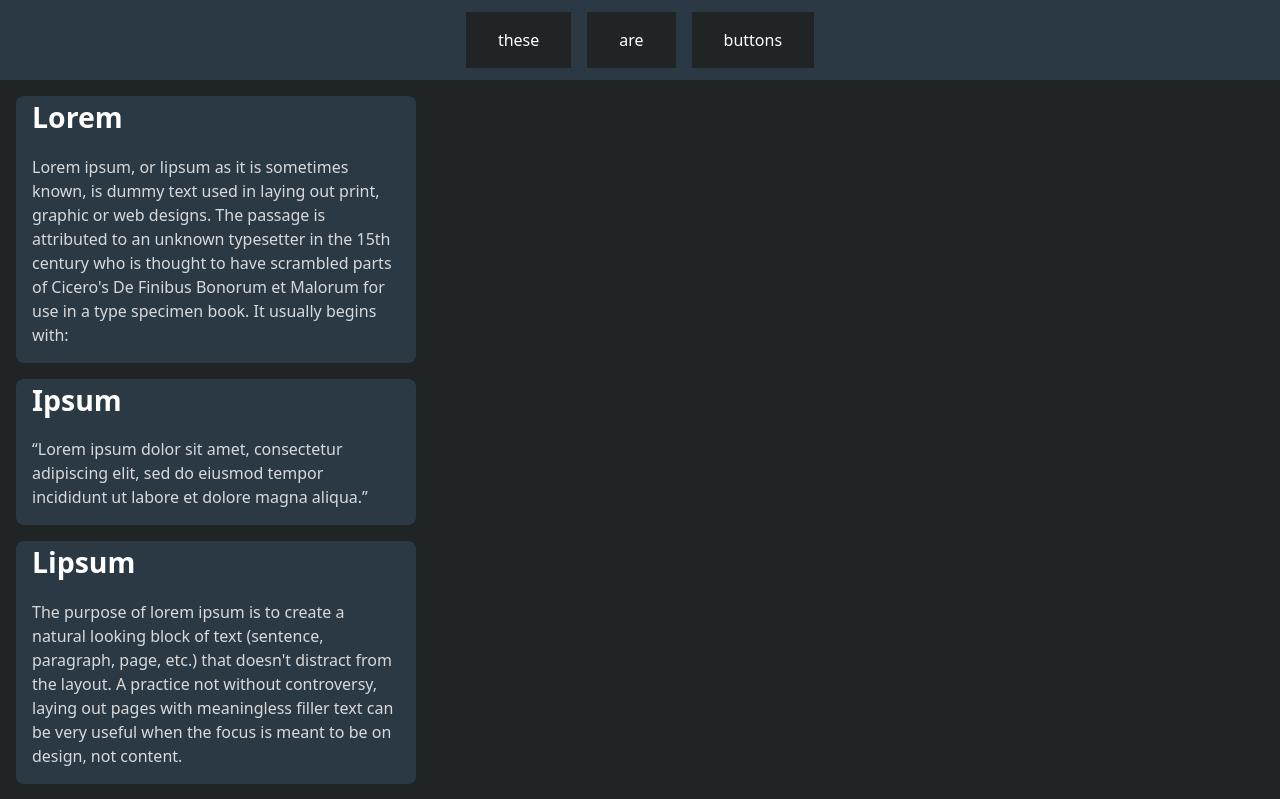
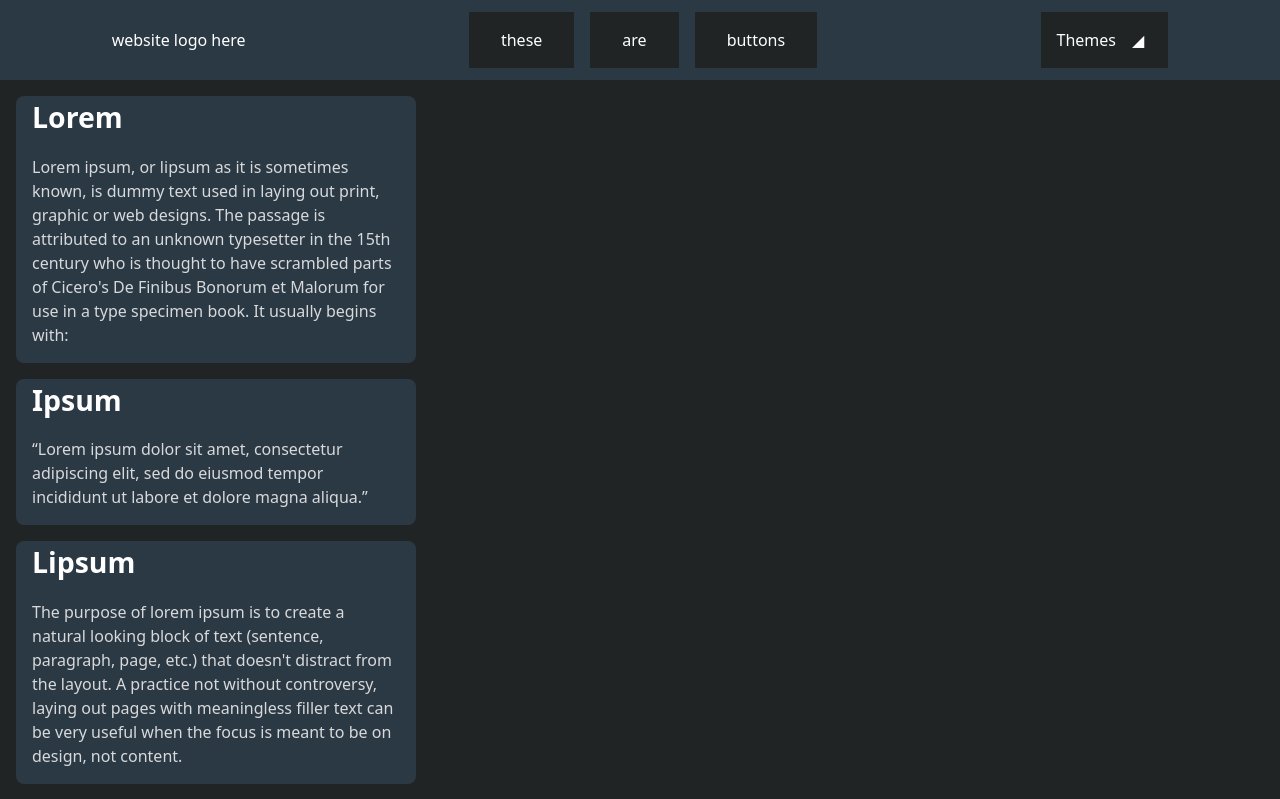
Before and after one commit to tulza/ts-testing, a React (Vite) app: page /#/home in a window 1280 px wide. Shown: the top 799 px of the page. Built offline with nearby package versions, Linux system fonts and the light colour scheme.

Commit message:
init theme menu

```diff
--- a/src/components/Home.tsx
+++ b/src/components/Home.tsx
@@ -1,6 +1,6 @@
 import NavigationBar from "@components/NavigationBar";
 import Card from "@components/Card";
-import { posts } from "@components/data/posts";
+import { posts } from "@/data/posts";
 const Home = () => {
   return (
     <>
--- a/src/components/NavigationBar.tsx
+++ b/src/components/NavigationBar.tsx
@@ -1,6 +1,7 @@
 import clsx from "clsx";
 import { motion } from "framer-motion";
 import { useState } from "react";
+import ThemePickerMenu from "./ThemePickerMenu";
 
 type NavBarProps = {
   className?: string;
@@ -17,17 +18,19 @@ const NavigationBar = ({ className }: NavBarProps) => {
     <div
       className={clsx(
         `${className}`,
-        "flex h-20 w-full items-center justify-center bg-element",
+        "flex h-20 w-full items-center justify-center justify-around bg-element",
       )}
     >
+      <div>website logo here</div>
+      {/* nav buttons */}
       <div
         className="relative flex gap-4"
         onMouseEnter={() => setHover(true)}
         onMouseLeave={() => setHover(false)}
       >
-        <Button set={setBar} text="these" />
-        <Button set={setBar} text="are" />
-        <Button set={setBar} text="buttons" />
+        <NavButton set={setBar} text="these" />
+        <NavButton set={setBar} text="are" />
+        <NavButton set={setBar} text="buttons" />
         <motion.div
           className="absolute bottom-0 z-10 h-0.5 rounded-full bg-white"
           animate={{
@@ -38,6 +41,9 @@ const NavigationBar = ({ className }: NavBarProps) => {
           transition={{ duration: 0.2 }}
         />
       </div>
+      <div>
+        <ThemePickerMenu />
+      </div>
     </div>
   );
 };
@@ -46,7 +52,7 @@ type ButtonProps = {
   text: string;
   set: React.Dispatch<React.SetStateAction<{ width: number; offsetX: number }>>;
 };
-const Button = ({ text, set }: ButtonProps) => {
+const NavButton = ({ text, set }: ButtonProps) => {
   const handleHover = (event: any) => {
     set({ width: event.target.offsetWidth, offsetX: event.target.offsetLeft });
   };
--- /dev/null
+++ b/src/components/ThemePickerMenu.tsx
@@ -0,0 +1,25 @@
+import { motion } from "framer-motion";
+
+const ThemePickerMenu = () => {
+  return (
+    <motion.div
+      className="flex cursor-pointer bg-background p-4 pr-6"
+      whileHover="hover"
+    >
+      Themes{" "}
+      <motion.div
+        className="pl-4"
+        variants={{
+          hover: {
+            rotate: "45deg",
+            y: -10,
+          },
+        }}
+      >
+        ◢
+      </motion.div>
+    </motion.div>
+  );
+};
+
+export default ThemePickerMenu;
--- a/tsconfig.json
+++ b/tsconfig.json
@@ -9,7 +9,7 @@
     "paths": {
       "@/*": ["./src/*"],
       "@components/*": ["./src/components/*"],
-      "@data/*": ["./src/components/data/*"],
+      "@data/*": ["src/data/*"],
       "@hooks/*": ["./src/components/hooks/*"],
       "@entities/*": ["./src/components/entities/*"],
       "@variants/*": ["./src/components/framer/variants/*"]
```
Also changed, not shown: src/data/posts.ts (renamed from src/components/data/posts.ts).
